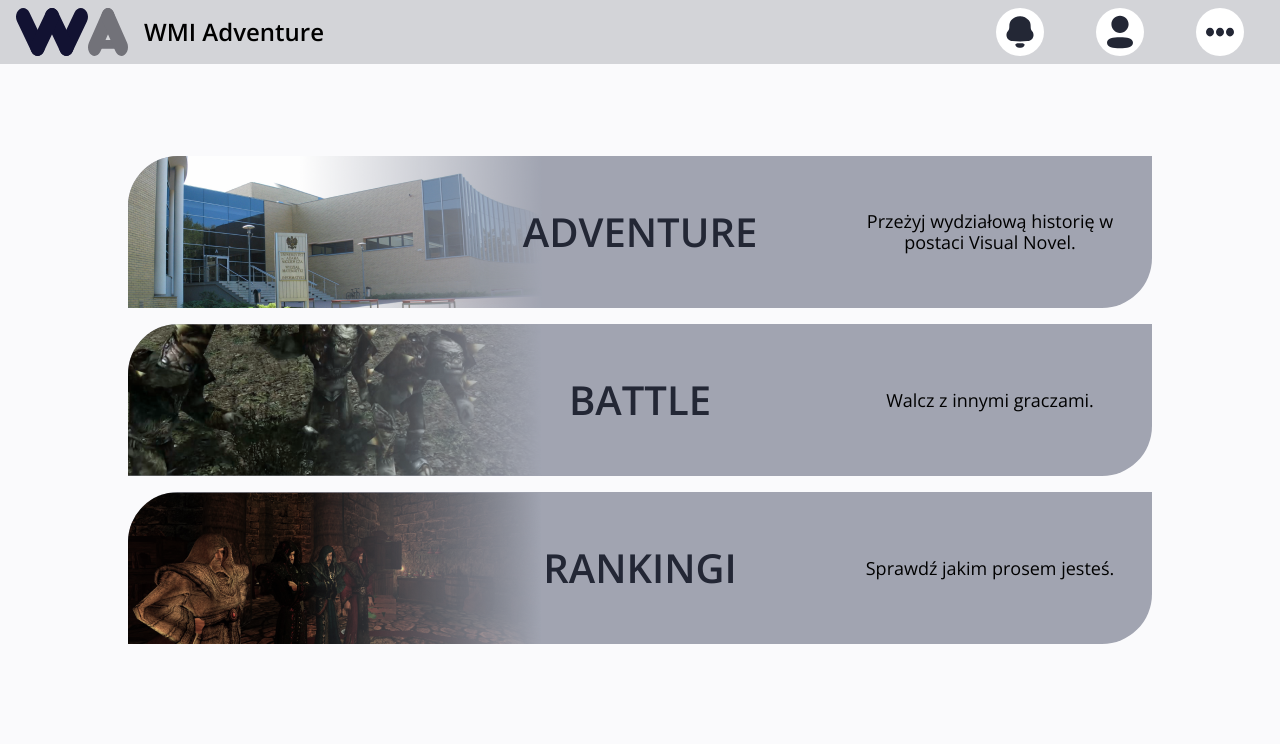
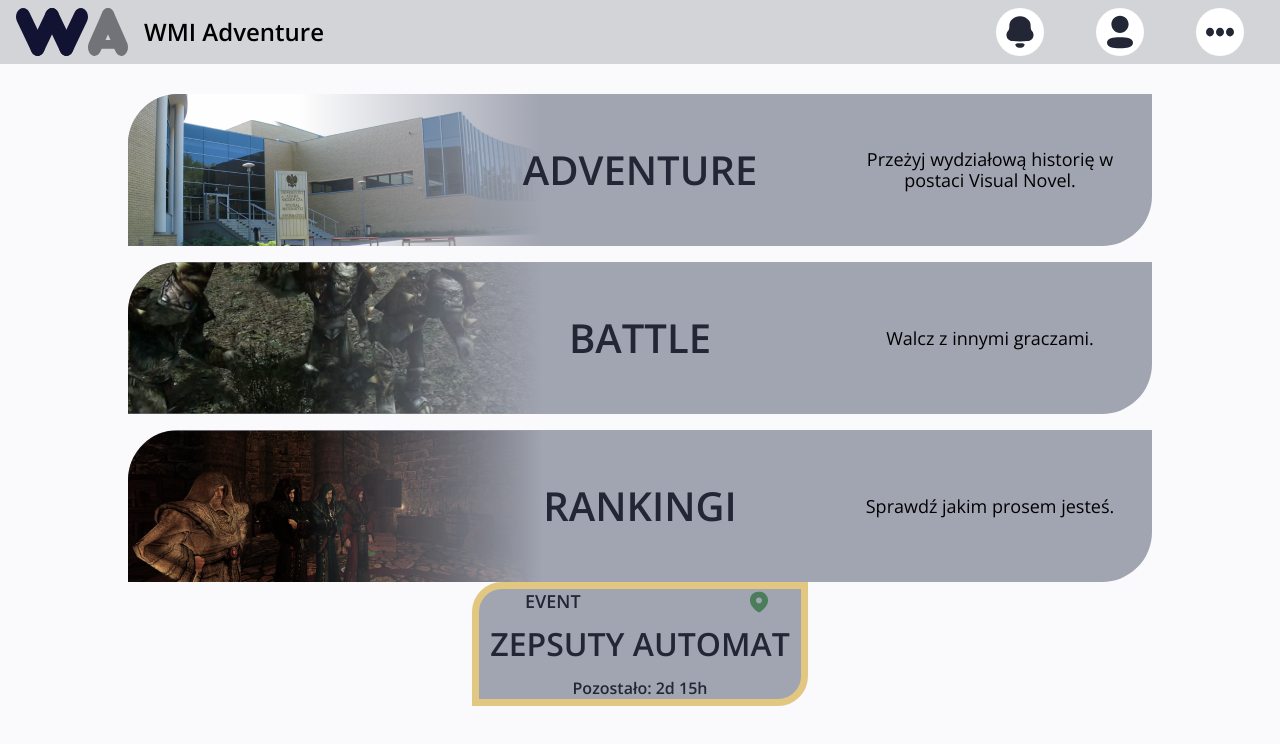
Before and after one commit to emkarcinos/WMIAdventure, a React (Create React App) app in the folder WMIAdventure/frontend/: page / in a window 1280 px wide. Shown: the top 744 px of the page. Built offline with nearby package versions, Linux system fonts and the light colour scheme.

Commit message:
implement MainMenuSmallerModule component

```diff
--- /dev/null
+++ b/WMIAdventure/frontend/src/js/components/elements/MainMenuSmallerModule/MainMenuSmallerModule.js
@@ -0,0 +1,22 @@
+import React from 'react';
+import {Link} from 'react-router-dom';
+import './MainMenuSmallerModule.scss';
+
+function MainMenuSmallerModule({label, decorate, alt, describe, time}) {
+    return (
+        <Link className='MainMenuSmallerModule'>
+            <p className='MainMenuSmallerModule__label'>
+                {label}
+            </p>
+            <img className='MainMenuSmallerModule__decorate' src={decorate} alt={alt} />
+            <p className='MainMenuSmallerModule__describe'>
+                {describe}
+            </p>
+            <p className='MainMenuSmallerModule__time'>
+                {time}
+            </p>
+        </Link>
+    );
+}
+
+export default MainMenuSmallerModule;
--- /dev/null
+++ b/WMIAdventure/frontend/src/js/components/elements/MainMenuSmallerModule/MainMenuSmallerModule.scss
@@ -0,0 +1,51 @@
+@import "src/main-styles/variables";
+
+.MainMenuSmallerModule {
+  border-bottom-right-radius: 30px;
+  border-top-left-radius: 30px;
+  border: 7px solid $gold;
+  height: 124px;
+  width: 336px;
+  background-color: $ui-05;
+  position: relative;
+  display: flex;
+  justify-content: center;
+  align-items: center;
+  color: $ui-06;
+  text-decoration: none;
+
+  &__label {
+    position: absolute;
+    top: 2px;
+    left: 46px;
+    font-size: 18px;
+    font-weight: 600;
+    margin: 0;
+  }
+
+  &__decorate {
+    position: absolute;
+    top: 2px;
+    right: 32px;
+    width: 20px;
+    height: 22px;
+  }
+
+  &__describe {
+    font-size: 32px;
+    font-weight: 600;
+    margin: 0;
+  }
+
+  &__time {
+    position: absolute;
+    bottom: 2px;
+    width: 100%;
+    display: flex;
+    justify-content: center;
+    align-items: center;
+    font-size: 16px;
+    font-weight: 600;
+    margin: 0;
+  }
+}
--- a/WMIAdventure/frontend/src/js/pages/MainMenu/MainMenu.js
+++ b/WMIAdventure/frontend/src/js/pages/MainMenu/MainMenu.js
@@ -7,11 +7,14 @@ import ShowMoreButton from '../../components/elements/ShowMoreButton';
 import ProfileButton from '../../components/elements/ProfileButton';
 import Logo from '../../components/elements/Logo';
 import MainMenuModule from '../../components/elements/MainMenuModule';
+import MainMenuContainer from '../../components/containers/MainMenuContainer';
+import MainMenuSmallerModule from '../../components/elements/MainMenuSmallerModule/MainMenuSmallerModule';
 
 import adventureImg from '../../../assets/images/adventure-image.png';
 import battleImg from '../../../assets/images/battle-image.png';
 import rankingImg from '../../../assets/images/ranking-image.png';
-import MainMenuContainer from '../../components/containers/MainMenuContainer';
+import local from '../../../assets/icons/local.svg';
+
 
 function MainMenu() {
     return (
@@ -22,6 +25,7 @@ function MainMenu() {
                 <MainMenuModule img={battleImg} alt={'Orkowie.'} header={'BATTLE'} describe={'Walcz z innymi graczami.'}/>
                 <MainMenuModule img={rankingImg} alt={'Magowie.'} header={'RANKINGI'} describe={'Sprawdź jakim prosem jesteś.'}/>
             </MainMenuContainer>
+            <MainMenuSmallerModule label={'EVENT'} describe={'ZEPSUTY AUTOMAT'} time={'Pozostało: 2d 15h'} decorate={local}/>
         </div>
     );
 }
```
Also changed, not shown: WMIAdventure/frontend/src/assets/icons/local.svg (added), WMIAdventure/frontend/src/js/components/elements/MainMenuSmallerModule/index.js (added).
